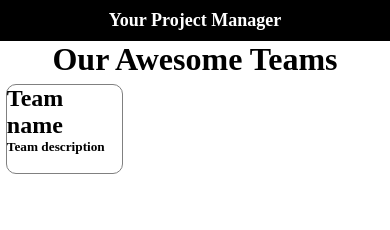
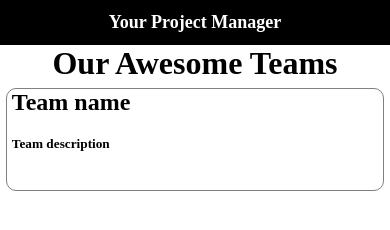
Before and after one commit to FACG2/project-manager, a website: page public/index.html in a window 390 px wide. Drawn offline with Linux system fonts and the light colour scheme; no server answers.

Commit message:
making style and responsive

```diff
--- a/public/css/style.css
+++ b/public/css/style.css
@@ -17,7 +17,7 @@ nav{
 nav a{
   color: white;
   font-size: 18px;
-  padding:10px;
+  padding:12px;
   display: block;
   font-weight: 600;
 }
@@ -37,9 +37,35 @@ a{
 }
 .teamSec img{
   width: 20px;
+  margin: 0 1px;
 }
 .teamSec li{
   float: left;
   list-style: none;
   padding-left: 2px;
 }
+
+.teamSec h5 {
+  margin:20px 0;
+}
+.teamSec h5,.teamSec ul , .teamSec h2{
+  margin-left: 5px;
+}
+
+@media (max-width: 900px){
+  .teamSec{
+  float: left;
+  width: 47%;
+
+}
+
+}
+
+@media (max-width: 550px){
+  .teamSec{
+  float: left;
+  width: 97%;
+
+}
+
+}
```
